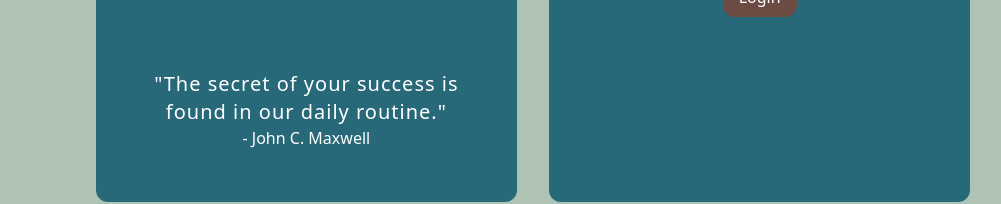
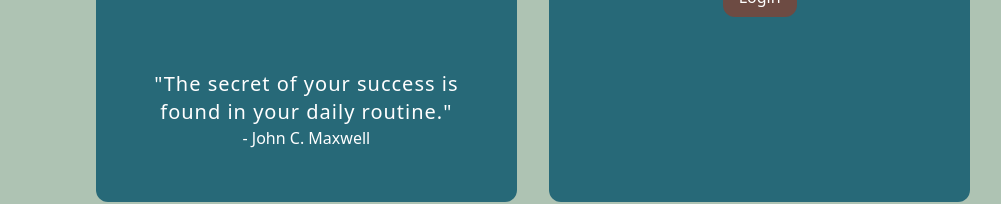
Before and after one commit to Schapagain/habit-tracker, a React (Create React App) app in the folder client/: page /login in a window 1280 px wide. Shown: the part 459-663 px from the top of the page, without its empty margins (137-1138 px from the left). Built offline with nearby package versions, Linux system fonts and the light colour scheme.

Commit message:
fix typo

```diff
--- a/client/src/components/LoginQuote.js
+++ b/client/src/components/LoginQuote.js
@@ -1,6 +1,6 @@
 const LoginQuote = () => {
     const quote = {
-        text: "The secret of your success is found in our daily routine.",
+        text: "The secret of your success is found in your daily routine.",
         author: "John C. Maxwell"
     }
     return (
```
